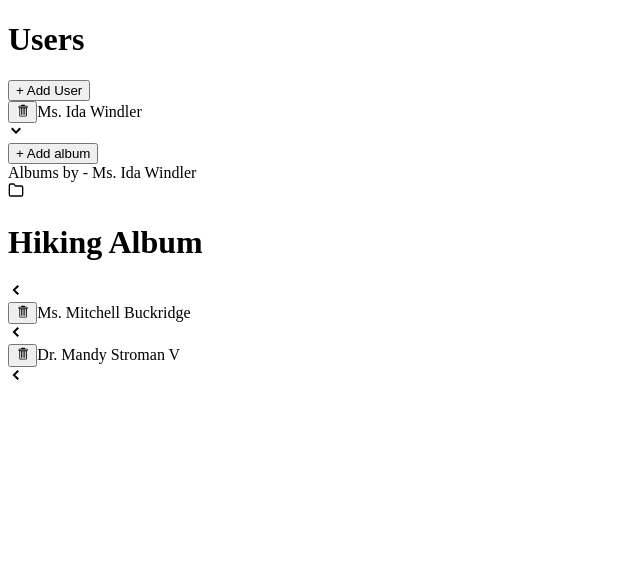
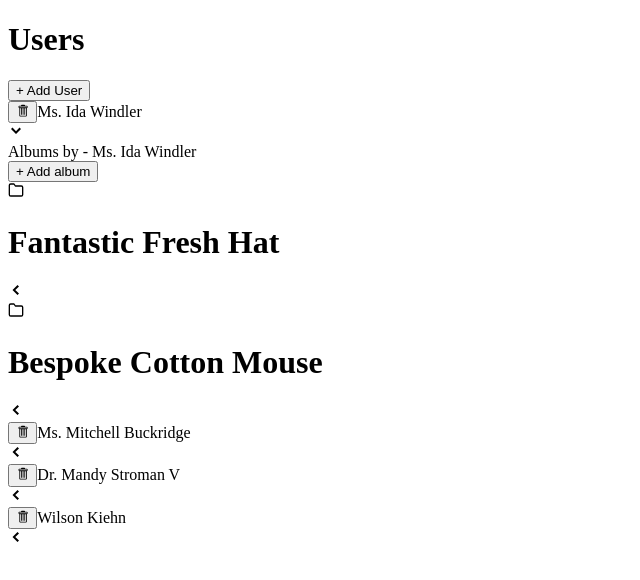
Before and after one commit to Kayl06/media-management, a React (Create React App) app: page / in a window 1280 px wide. Both pictures are taken after a click on the element 640 px from the left and 133 px from the top of the page. Shown: the top 580 px of the page, without its empty margins (0-640 px from the left). Built offline with nearby package versions, Linux system fonts and the light colour scheme; data requests are answered from the project's data file.

Commit message:
add album feature with fined-grained refetching with tag validation

```diff
--- a/db.json
+++ b/db.json
@@ -11,13 +11,32 @@
     {
       "name": "Dr. Mandy Stroman V",
       "id": 3
+    },
+    {
+      "name": "Wilson Kiehn",
+      "id": 4
     }
   ],
   "albums": [
     {
-      "id": 1,
-      "title": "Hiking Album",
-      "userId": 1
+      "userId": 1,
+      "title": "Fantastic Fresh Hat",
+      "id": 1
+    },
+    {
+      "userId": 1,
+      "title": "Bespoke Cotton Mouse",
+      "id": 2
+    },
+    {
+      "userId": 2,
+      "title": "Fantastic Wooden Chair",
+      "id": 3
+    },
+    {
+      "userId": 2,
+      "title": "Oriental Steel Mouse",
+      "id": 4
     }
   ],
   "photos": []
--- a/src/components/AlbumsList.js
+++ b/src/components/AlbumsList.js
@@ -1,34 +1,56 @@
-import { useFetchAlbumsQuery } from "../store";
+import { useFetchAlbumsQuery, useCreateAlbumMutation } from "../store";
 import ExpandablePanel from "./ExpandablePanel";
+import Skeleton from "./Skeleton";
+import Button from "./Button";
 import { FiFolder } from "react-icons/fi";
 
 function AlbumsLists({ user }) {
   const { data, error, isLoading } = useFetchAlbumsQuery(user);
+  const [createAlbum, results] = useCreateAlbumMutation();
+
+  const handleCreateAlbum = () => {
+    createAlbum(user);
+
+    console.log(results);
+  };
+
+  let content;
+  if (isLoading) {
+    content = <Skeleton times={3} />;
+  } else if (error) {
+    content = <div>Error loading albums</div>;
+  } else {
+    content = data.map((album, index) => {
+      const header = (
+        <>
+          <div className="flex gap-2 items-center text-sm">
+            <FiFolder />
+            <h1>{album.title}</h1>
+          </div>
+        </>
+      );
+      return (
+        <ExpandablePanel header={header} key={album.id}>
+          <div className="">List of photos in the album</div>
+        </ExpandablePanel>
+      );
+    });
+  }
 
   return (
     <>
-      <div>
-        Albums by - {user.name}
-        {!isLoading && (
-          <div className="mt-5">
-            {data.map((album, index) => {
-              const header = (
-                <>
-                  <FiFolder />
-                  <h1>{album.title}</h1>
-                </>
-              );
-              return (
-                <ExpandablePanel header={header} key={index}>
-                  <div className="flex flex-wrap gap-2">
-                    photos here
-                  </div>
-                </ExpandablePanel>
-              );
-            })}
-          </div>
-        )}
+      <div className="flex justify-between items-center">
+        <div className="font-bold text-[14px] uppercase tracking-wide">
+          Albums by - {user.name}
+        </div>
+        <Button
+          className="rounded-sm py-4 uppercase text-[13px] tracking-wider"
+          onClick={handleCreateAlbum}
+        >
+          + Add album
+        </Button>
       </div>
+      <div className="mt-5">{content}</div>
     </>
   );
 }
--- a/src/components/ExpandablePanel.js
+++ b/src/components/ExpandablePanel.js
@@ -8,7 +8,7 @@ function ExpandablePanel({ header, children }) {
     setExpanded(!expanded);
   };
   return (
-    <div className="mb-2 border rounded">
+    <div className="mb-2 border rounded ">
       <div className="flex p-2 justify-between items-center">
         <div className="flex gap-2 items-center justify-between">{header}</div>
 
--- a/src/components/UsersListItem.js
+++ b/src/components/UsersListItem.js
@@ -28,18 +28,7 @@ function UserListItem({ user }) {
 
   return (
     <ExpandablePanel header={header}>
-      <div className="flex flex-col">
-        <div className="flex ml-auto">
-          <Button
-            className="rounded-sm py-4 uppercase text-[13px] tracking-wider"
-            onClick={() => alert(`should be add a new album`)}
-          >
-            + Add album
-          </Button>
-        </div>
-
-        <AlbumsLists user={user} />
-      </div>
+      <AlbumsLists user={user} />
     </ExpandablePanel>
   );
 }
--- a/src/store/apis/albumsApi.js
+++ b/src/store/apis/albumsApi.js
@@ -1,4 +1,5 @@
 import { createApi, fetchBaseQuery } from "@reduxjs/toolkit/query/react";
+import { faker } from "@faker-js/faker";
 
 const albumsApi = createApi({
   reducerPath: "albums",
@@ -8,6 +9,9 @@ const albumsApi = createApi({
   endpoints: (builder) => {
     return {
       fetchAlbums: builder.query({
+        providesTags: (results, error, user) => {
+          return [{ type: "Album", id: user.id }];
+        },
         query: (user) => {
           return {
             url: "/albums",
@@ -18,10 +22,25 @@ const albumsApi = createApi({
           };
         },
       }),
+
+      createAlbum: builder.mutation({
+        invalidatesTags: (results, error, user) => {
+          return [{ type: "Album", id: user.id }];
+        },
+        query: (user) => {
+          return {
+            url: "/albums",
+            method: "POST",
+            body: {
+              userId: user.id,
+              title: faker.commerce.productName(),
+            },
+          };
+        },
+      }),
     };
   },
 });
 
-
-export const { useFetchAlbumsQuery } = albumsApi;
-export { albumsApi }
+export const { useFetchAlbumsQuery, useCreateAlbumMutation } = albumsApi;
+export { albumsApi };
--- a/src/store/index.js
+++ b/src/store/index.js
@@ -18,4 +18,4 @@ setupListeners(store.dispatch);
 export * from "./thunk/fetchUsers"; // get everything exported from fetchUsers
 export * from "./thunk/addUser"; // create a new user
 export * from "./thunk/deleteUser"; // delete
-export { useFetchAlbumsQuery } from "./apis/albumsApi"
+export { useFetchAlbumsQuery, useCreateAlbumMutation } from "./apis/albumsApi"
```
